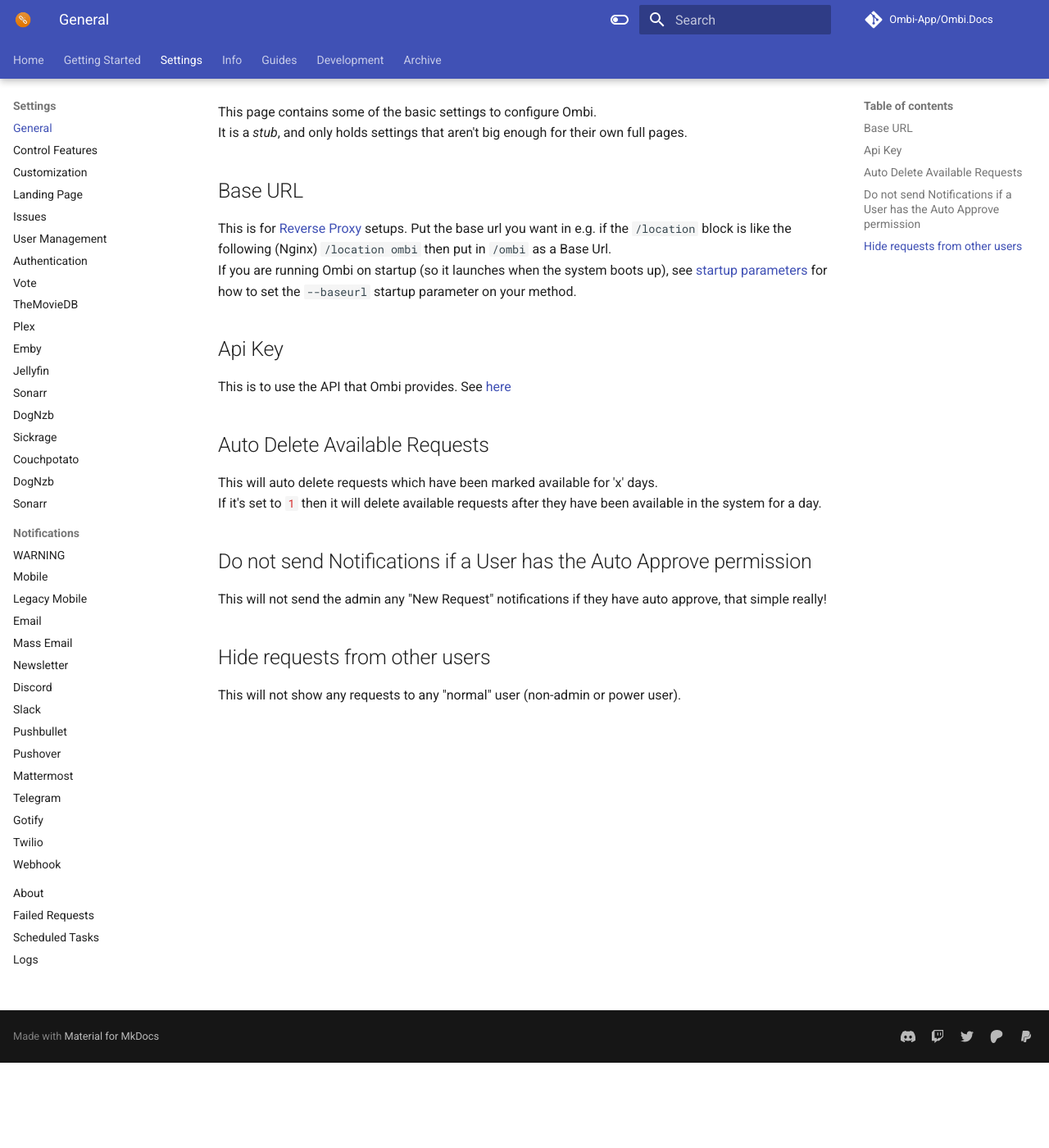
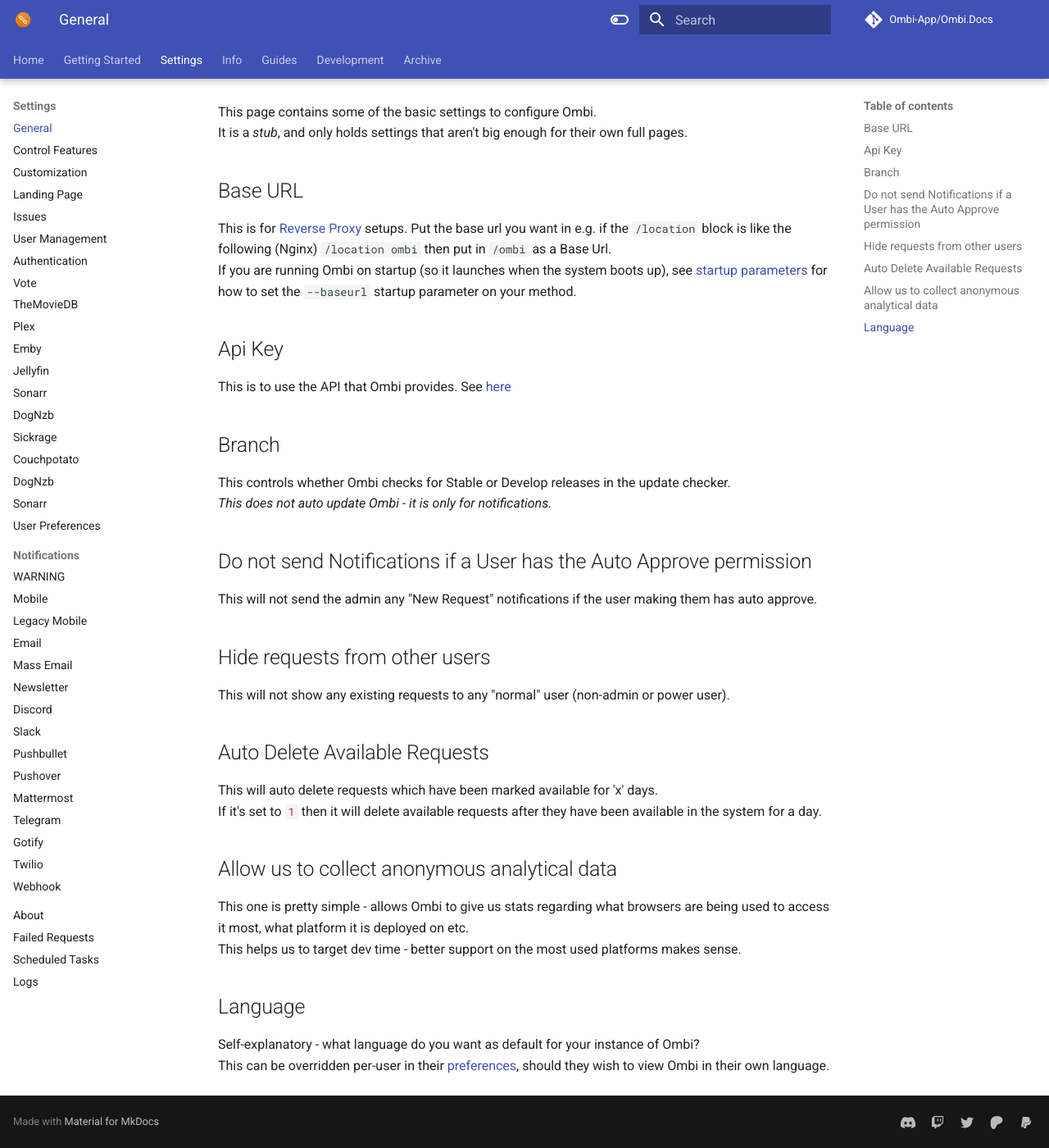
Before and after one commit to Ombi-app/Ombi.Docs, an MkDocs documentation site: the page built from docs/settings/ombi.md, in a window 1280 px wide and 1400 px high, scrolled down 104 px. Shown: the whole window at 82% size. Built offline with MkDocs 1.6.1 and Material for MkDocs 9.7.7, drawn with Linux system fonts in a browser that asks for light colours; comment, search, counter and statistics services are not loaded.

Commit message:
Add user-preferences page, update general settings

```diff
--- a/docs/settings/ombi.md
+++ b/docs/settings/ombi.md
@@ -12,15 +12,30 @@
 
 This is to use the API that Ombi provides. See [here](../../info/api-information)
 
+## Branch
+
+This controls whether Ombi checks for Stable or Develop releases in the update checker.
+_This does not auto update Ombi - it is only for notifications._
+
+## Do not send Notifications if a User has the Auto Approve permission
+
+This will not send the admin any "New Request" notifications if the user making them has auto approve.
+
+## Hide requests from other users
+
+This will not show any existing requests to any "normal" user (non-admin or power user).
+
 ## Auto Delete Available Requests
 
 This will auto delete requests which have been marked available for 'x' days.
 If it's set to `1` then it will delete available requests after they have been available in the system for a day.
 
-## Do not send Notifications if a User has the Auto Approve permission
+## Allow us to collect anonymous analytical data
 
-This will not send the admin any "New Request" notifications if they have auto approve, that simple really!
+This one is pretty simple - allows Ombi to give us stats regarding what browsers are being used to access it most, what platform it is deployed on etc.
+This helps us to target dev time - better support on the most used platforms makes sense.
 
-## Hide requests from other users
+## Language
 
-This will not show any requests to any "normal" user (non-admin or power user).
+Self-explanatory - what language do you want as default for your instance of Ombi?
+This can be overridden per-user in their [preferences](../user-preferences), should they wish to view Ombi in their own language.
--- a/mkdocs.yml
+++ b/mkdocs.yml
@@ -150,6 +150,7 @@
     - Couchpotato: settings/couchpotato.md
     - DogNzb: settings/dognzb.md
     - Radarr: settings/all-the-arrs.md
+    - User Preferences: settings/user-preferences.md
     - Notifications:
       - WARNING: settings/notifications.md
       - Mobile: settings/notifications/cloudmobile.md
```
Also changed, not shown: docs/settings/user-preferences.md (added, +15 -0 lines).
